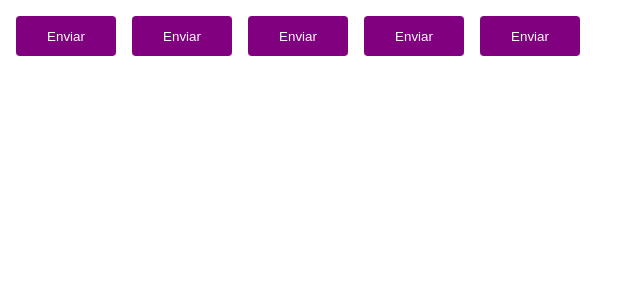
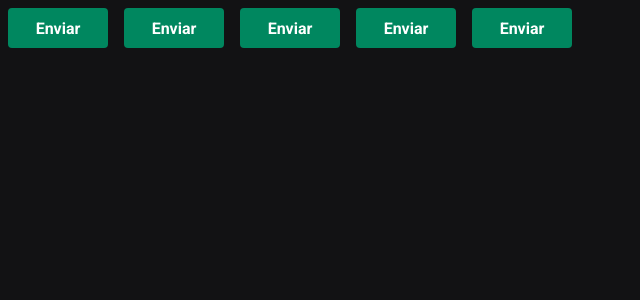
Before and after one commit to Jones-bass/Timer-ROCKETSEAT, a React (Vite) app: page / in a window 1280 px wide. Shown: the top 300 px of the page, without its empty margins (0-640 px from the left). Built offline with nearby package versions, Linux system fonts and the light colour scheme.

Commit message:
eslintConfig

```diff
--- a/index.html
+++ b/index.html
@@ -2,7 +2,13 @@
 <html lang="PT-br">
   <head>
     <meta charset="UTF-8" />
+
+    <link rel="preconnect" href="https://fonts.googleapis.com">
+    <link rel="preconnect" href="https://fonts.gstatic.com" crossorigin>
+
     <meta name="viewport" content="width=device-width, initial-scale=1.0" />
+    <link href="https://fonts.googleapis.com/css2?family=Roboto:wght@700&display=swap" rel="stylesheet"/>
+
     <title>Ignite Timer</title>
   </head>
   <body>
--- a/src/App.tsx
+++ b/src/App.tsx
@@ -1,15 +1,18 @@
-import { ThemeProvider } from "styled-components";
-import { Button } from "./components/Button";
-import { defaultTheme } from "./styles/themes/default";
+import { ThemeProvider } from 'styled-components'
+import { Button } from './components/Button'
+import { GlobalStyle } from './styles/global'
+import { defaultTheme } from './styles/themes/default'
 
 export function App() {
   return (
     <ThemeProvider theme={defaultTheme}>
-    <Button variant='primary' />
-    <Button variant='primary' />
-    <Button variant='primary' />
-    <Button variant='primary' />
-    <Button />
+      <Button variant="primary" />
+      <Button variant="primary" />
+      <Button variant="primary" />
+      <Button variant="primary" />
+      <Button />
+
+      <GlobalStyle />
     </ThemeProvider>
   )
 }
--- a/src/components/Button.styles.ts
+++ b/src/components/Button.styles.ts
@@ -1,17 +1,10 @@
-import styled, { css } from 'styled-components';
+import styled from 'styled-components'
 
-export type ButtonVariant = 'primary' | 'secondary' | 'danger' | 'success';
+export type ButtonVariant = 'primary' | 'secondary' | 'danger' | 'success'
 
 interface ButtonContainerProps {
-  variant: ButtonVariant;
+  variant: ButtonVariant
 }
-
-const buttonVariants = {
-  primary: 'purple',
-  secondary: 'orange',
-  danger: 'red',
-  success: 'green',
-};
 
 export const ButtonContainer = styled.button<ButtonContainerProps>`
   width: 100px;
@@ -20,9 +13,6 @@
   border: 0;
   margin: 8px;
 
-background-color: ${props => props.theme.primary};
-color: ${props => props.theme.white};
-
-
-
+  background-color: ${(props) => props.theme.green500};
+  color: ${(props) => props.theme.white};
 `
--- a/src/components/Button.tsx
+++ b/src/components/Button.tsx
@@ -1,9 +1,9 @@
-import { ButtonContainer, ButtonVariant } from './Button.styles';
+import { ButtonContainer, ButtonVariant } from './Button.styles'
 
 interface ButtonProps {
-  variant?: ButtonVariant;
+  variant?: ButtonVariant
 }
 
-export function Button({ variant = 'primary'}: ButtonProps) {
+export function Button({ variant = 'primary' }: ButtonProps) {
   return <ButtonContainer variant={variant}>Enviar</ButtonContainer>
 }
--- a/src/main.tsx
+++ b/src/main.tsx
@@ -5,5 +5,5 @@
 ReactDOM.createRoot(document.getElementById('root') as HTMLElement).render(
   <React.StrictMode>
     <App />
-  </React.StrictMode>
+  </React.StrictMode>,
 )
--- /dev/null
+++ b/src/styles/global.ts
@@ -0,0 +1,25 @@
+import { createGlobalStyle } from 'styled-components'
+
+export const GlobalStyle = createGlobalStyle`
+* {
+  margin: 0;
+  padding: 0;
+  box-sizing: border-box;
+}
+
+:focus{
+  outline: 0;
+  box-shadow: 0 0 0 2px ${(props) => props.theme.green500};
+}
+
+body {
+  background: ${(props) => props.theme.gray900};
+  color: ${(props) => props.theme.gray300};
+}
+
+body, input, textarea, button {
+  font-family: 'Roboto', sans-serif;
+  font-weight: 400;
+  font-size: 1rem;
+}
+`
--- a/src/styles/themes/default.ts
+++ b/src/styles/themes/default.ts
@@ -1,5 +1,21 @@
 export const defaultTheme = {
-  white: 'white',
-  primary: 'purple',
-  secondary: 'orange',
+  white: '#FFF',
+
+  gray100: '#E1E1E6',
+  gray300: '#C4C4CC',
+  gray400: '#8D8D99',
+  gray500: '#7C7C8A',
+  gray600: '#323238',
+  gray700: '#29292E',
+  gray800: '#202024',
+  gray900: '#121214',
+
+  green300: '#00B37E',
+  green500: '#00875F',
+  green700: '#015F43',
+
+  red500: '#AB222E',
+  red700: '#7A1921',
+
+  yellow500: '#FBA94C',
 }
```
Also changed, not shown: package.json (+9 -0 lines), src/@types/styled.d.ts (added, +8 -0 lines), .eslintrc.json (added), 1 other file (tests, documents, lock files or other folders). Lines whose indentation alone changed are shown as unchanged.
